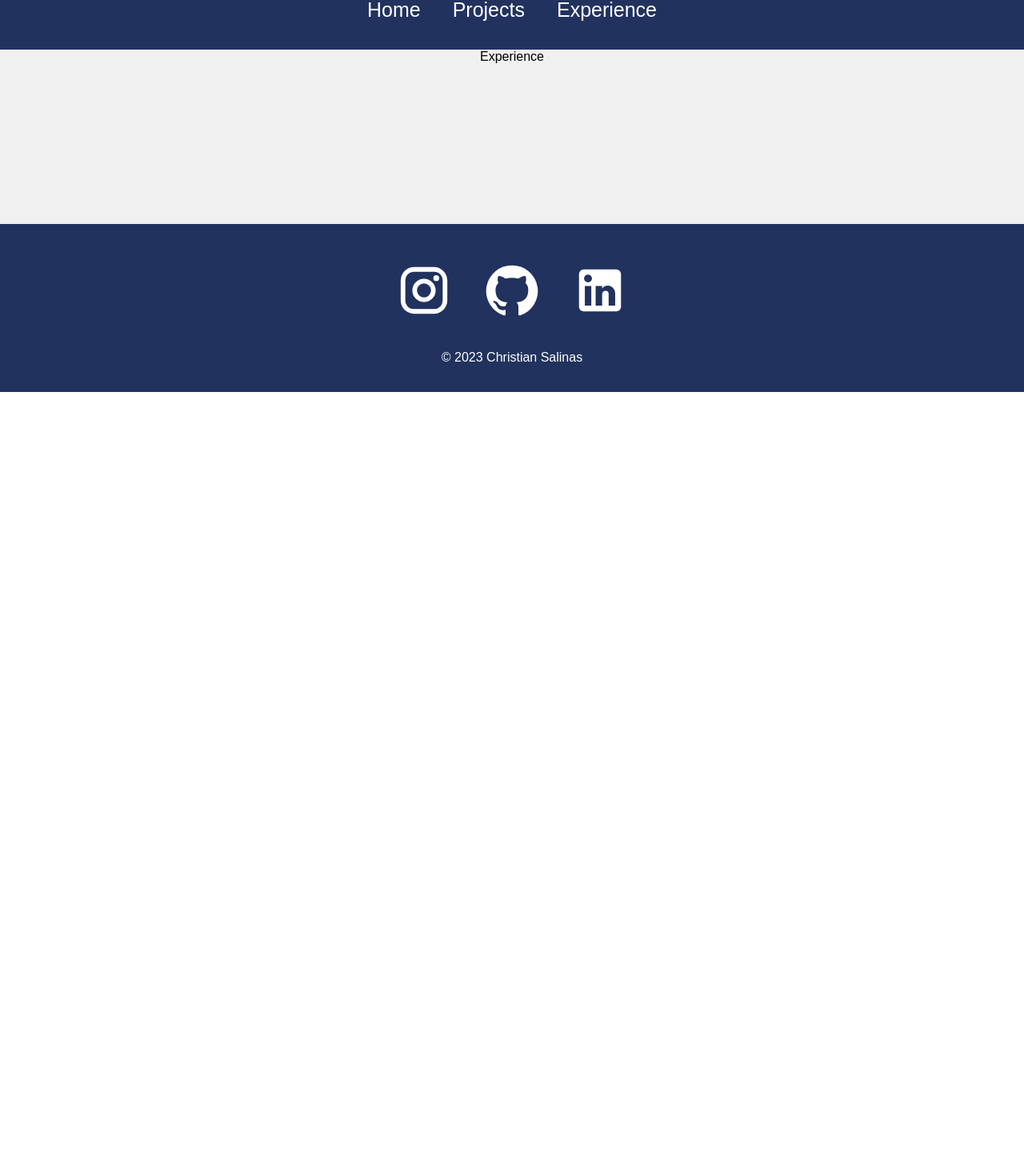
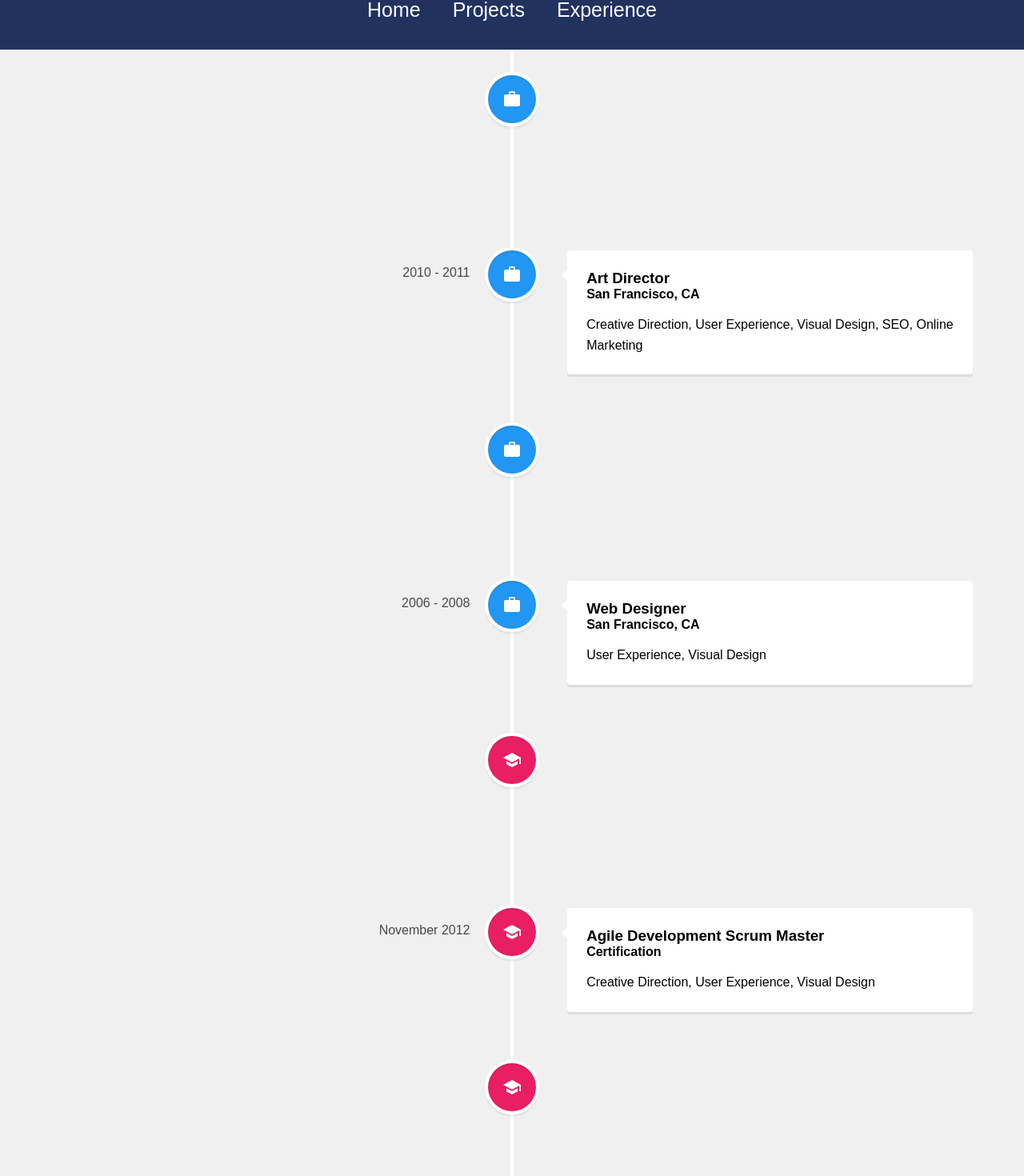
Before and after one commit to Csalinas1009/Portfolio_site, a React (Vite) app: page /experience in a window 1280 px wide. Shown: the part 38-1508 px from the top of the page at 80% size. Before the commit the page ends 800 px from the top, so only its background shows below. Built offline with nearby package versions, Linux system fonts and the light colour scheme.

Commit message:
added vertical timeline elements.

```diff
--- a/src/App.css
+++ b/src/App.css
@@ -1,5 +1,4 @@
 .App {
-    text-align: center;
   width: 100%;
   height: auto;
   display: flex;
--- a/src/pages/Experience.jsx
+++ b/src/pages/Experience.jsx
@@ -1,9 +1,103 @@
 import React from 'react'
+import { VerticalTimeline, VerticalTimelineElement }  from 'react-vertical-timeline-component';
+import 'react-vertical-timeline-component/style.min.css';
+import SchoolIcon from '@mui/icons-material/School';
+import WorkIcon from '@mui/icons-material/Work';
+import '../styles/Experience.css'
+
 
 function Experience() {
   return (
-    <div>Experience</div>
-  )
+    <div className='experience'>
+      <VerticalTimeline>
+  <VerticalTimelineElement
+    className="vertical-timeline-element--work"
+    contentStyle={{ background: 'rgb(33, 150, 243)', color: '#fff' }}
+    contentArrowStyle={{ borderRight: '7px solid  rgb(33, 150, 243)' }}
+    date="2011 - present"
+    iconStyle={{ background: 'rgb(33, 150, 243)', color: '#fff' }}
+    icon={<WorkIcon/>}
+  >
+    <h3 className="vertical-timeline-element-title">Creative Director</h3>
+    <h4 className="vertical-timeline-element-subtitle">Miami, FL</h4>
+    <p>
+      Creative Direction, User Experience, Visual Design, Project Management, Team Leading
+    </p>
+  </VerticalTimelineElement>
+  <VerticalTimelineElement
+    className="vertical-timeline-element--work"
+    date="2010 - 2011"
+    iconStyle={{ background: 'rgb(33, 150, 243)', color: '#fff' }}
+    icon={<WorkIcon/>}
+  >
+    <h3 className="vertical-timeline-element-title">Art Director</h3>
+    <h4 className="vertical-timeline-element-subtitle">San Francisco, CA</h4>
+    <p>
+      Creative Direction, User Experience, Visual Design, SEO, Online Marketing
+    </p>
+  </VerticalTimelineElement>
+  <VerticalTimelineElement
+    className="vertical-timeline-element--work"
+    date="2008 - 2010"
+    iconStyle={{ background: 'rgb(33, 150, 243)', color: '#fff' }}
+    icon={<WorkIcon/>}
+  >
+    <h3 className="vertical-timeline-element-title">Web Designer</h3>
+    <h4 className="vertical-timeline-element-subtitle">Los Angeles, CA</h4>
+    <p>
+      User Experience, Visual Design
+    </p>
+  </VerticalTimelineElement>
+  <VerticalTimelineElement
+    className="vertical-timeline-element--work"
+    date="2006 - 2008"
+    iconStyle={{ background: 'rgb(33, 150, 243)', color: '#fff' }}
+    icon={<WorkIcon/>}
+  >
+    <h3 className="vertical-timeline-element-title">Web Designer</h3>
+    <h4 className="vertical-timeline-element-subtitle">San Francisco, CA</h4>
+    <p>
+      User Experience, Visual Design
+    </p>
+  </VerticalTimelineElement>
+  <VerticalTimelineElement
+    className="vertical-timeline-element--education"
+    date="April 2013"
+    iconStyle={{ background: 'rgb(233, 30, 99)', color: '#fff' }}
+    icon={<SchoolIcon />}
+  >
+    <h3 className="vertical-timeline-element-title">Content Marketing for Web, Mobile and Social Media</h3>
+    <h4 className="vertical-timeline-element-subtitle">Online Course</h4>
+    <p>
+      Strategy, Social Media
+    </p>
+  </VerticalTimelineElement>
+  <VerticalTimelineElement
+    className="vertical-timeline-element--education"
+    date="November 2012"
+    iconStyle={{ background: 'rgb(233, 30, 99)', color: '#fff' }}
+    icon={<SchoolIcon />}
+  >
+    <h3 className="vertical-timeline-element-title">Agile Development Scrum Master</h3>
+    <h4 className="vertical-timeline-element-subtitle">Certification</h4>
+    <p>
+      Creative Direction, User Experience, Visual Design
+    </p>
+  </VerticalTimelineElement>
+  <VerticalTimelineElement
+    className="vertical-timeline-element--education"
+    date="2002 - 2006"
+    iconStyle={{ background: 'rgb(233, 30, 99)', color: '#fff' }}
+    icon={<SchoolIcon />}
+  >
+    <h3 className="vertical-timeline-element-title">Bachelor of Science in Interactive Digital Media Visual Imaging</h3>
+    <h4 className="vertical-timeline-element-subtitle">Bachelor Degree</h4>
+    <p>
+      Creative Direction, Visual Design
+    </p>
+  </VerticalTimelineElement>
+</VerticalTimeline>
+  </div>)
 }
 
 export default Experience
```
Lines whose indentation alone changed are shown as unchanged.
